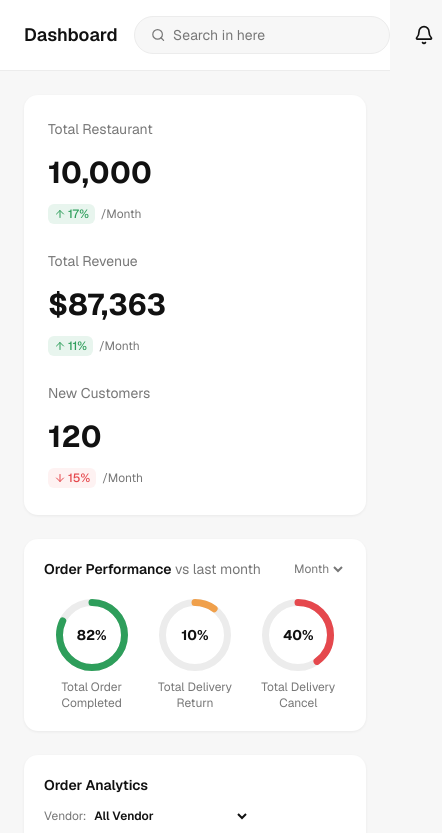
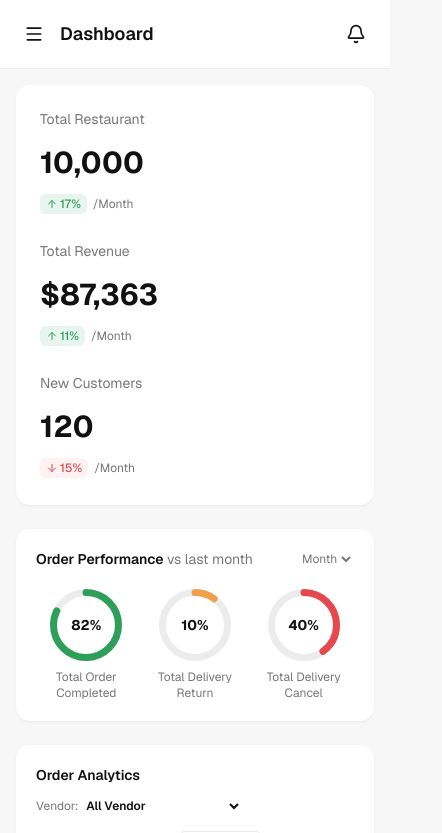
Before and after one commit to Claver250/Eats-FE, a Next.js app: page /dashboard in a window 390 px wide. Shown: the top 833 px of the page, 442 px wide, since content can reach past the window. Built offline with nearby package versions, Linux system fonts and the light colour scheme.

Commit message:
feat: mobile navigation drawer, chart focus fix

```diff
--- a/src/app/(dashboard)/layout.tsx
+++ b/src/app/(dashboard)/layout.tsx
@@ -11,7 +11,7 @@ export default function DashboardLayout({
       <Sidebar />
       <div className="flex min-w-0 flex-1 flex-col">
         <Topbar />
-        <main className="flex-1 p-6">{children}</main>
+        <main className="flex-1 p-4 sm:p-6">{children}</main>
       </div>
     </div>
   );
--- a/src/app/globals.css
+++ b/src/app/globals.css
@@ -29,3 +29,10 @@ body {
   color: var(--color-ink);
   font-family: var(--font-sans);
 }
+
+/* Remove the black focus box Recharts shows after clicking a chart */
+.recharts-wrapper:focus,
+.recharts-wrapper *:focus,
+.recharts-surface:focus {
+  outline: none;
+}
--- /dev/null
+++ b/src/components/layout/MobileNav.tsx
@@ -0,0 +1,50 @@
+"use client";
+
+import { useEffect, useState } from "react";
+import { Menu, X } from "lucide-react";
+import SidebarContent from "./SidebarContent";
+
+export default function MobileNav() {
+    const [open, setOpen] = useState(false);
+
+    useEffect(() => {
+        if (!open) return;
+        const onKey = (e: KeyboardEvent) => {
+        if (e.key === "Escape") setOpen(false);
+        };
+        window.addEventListener("keydown", onKey);
+        return () => window.removeEventListener("keydown", onKey);
+    }, [open]);
+
+    return (
+        <div className="lg:hidden">
+        <button
+            aria-label="Open menu"
+            onClick={() => setOpen(true)}
+            className="rounded-lg p-2 hover:bg-gray-100"
+        >
+            <Menu className="h-5 w-5" />
+        </button>
+
+        {open && (
+            <div className="fixed inset-0 z-50 flex">
+            <div
+                className="absolute inset-0 bg-black/40"
+                onClick={() => setOpen(false)}
+                aria-hidden
+            />
+            <aside className="relative h-full w-72 max-w-[85%] overflow-y-auto bg-surface p-4 shadow-xl">
+                <button
+                aria-label="Close menu"
+                onClick={() => setOpen(false)}
+                className="absolute right-3 top-3 rounded-lg p-2 hover:bg-gray-100"
+                >
+                <X className="h-5 w-5" />
+                </button>
+                <SidebarContent onNavigate={() => setOpen(false)} />
+            </aside>
+            </div>
+        )}
+        </div>
+    );
+}
--- a/src/components/layout/Sidebar.tsx
+++ b/src/components/layout/Sidebar.tsx
@@ -1,67 +1,9 @@
-"use client";
-
-import Link from "next/link";
-import { usePathname } from "next/navigation";
-import { Settings } from "lucide-react";
-import { cn } from "@/lib/utils";
-import { mainNav, otherNav, type NavItem } from "@/config/navigation";
-
-function NavLink({ item }: { item: NavItem }) {
-    const pathname = usePathname();
-    const active = pathname === item.href || pathname.startsWith(item.href + "/");
-    const Icon = item.icon;
-
-    return (
-        <Link
-        href={item.href}
-        className={cn(
-            "flex items-center gap-3 rounded-lg px-3 py-2.5 text-sm font-medium transition-colors",
-            active
-            ? "bg-gray-200/70 text-ink"
-            : "text-muted hover:bg-gray-100 hover:text-ink",
-        )}
-        >
-        <Icon className="h-5 w-5" />
-        {item.label}
-        </Link>
-    );
-}
+import SidebarContent from "./SidebarContent";
 
 export default function Sidebar() {
     return (
-        <aside className="sticky top-0 hidden h-screen w-64 shrink-0 flex-col gap-6 overflow-y-auto border-r border-border bg-surface p-4 lg:flex">
-        <div className="flex items-center gap-2 px-1">
-            <div className="flex h-10 w-10 items-center justify-center rounded-xl bg-brand-600 text-lg font-bold text-white">
-            W
-            </div>
-            <span className="text-xl font-bold text-brand-600">WeEats</span>
-        </div>
-
-        <div className="flex items-center gap-3 rounded-xl bg-surface p-3 shadow-card ring-1 ring-border">
-            <div className="flex h-10 w-10 items-center justify-center rounded-full bg-brand-50 text-sm font-semibold text-brand-700">
-            KM
-            </div>
-            <div className="min-w-0 flex-1">
-            <p className="truncate text-sm font-semibold">Kazi Mahbub</p>
-            <p className="text-xs text-muted">Super Admin</p>
-            </div>
-            <Settings className="h-4 w-4 text-muted" />
-        </div>
-
-        <nav className="flex flex-col gap-1">
-            {mainNav.map((item) => (
-            <NavLink key={item.href} item={item} />
-            ))}
-        </nav>
-
-        <div>
-            <p className="mb-2 px-3 text-xs font-medium text-muted">Others</p>
-            <nav className="flex flex-col gap-1">
-            {otherNav.map((item) => (
-                <NavLink key={item.href} item={item} />
-            ))}
-            </nav>
-        </div>
+        <aside className="sticky top-0 hidden h-screen w-64 shrink-0 overflow-y-auto border-r border-border bg-surface p-4 lg:block">
+        <SidebarContent />
         </aside>
     );
 }
--- /dev/null
+++ b/src/components/layout/SidebarContent.tsx
@@ -0,0 +1,68 @@
+"use client";
+
+import Link from "next/link";
+import { usePathname } from "next/navigation";
+import { Settings } from "lucide-react";
+import { cn } from "@/lib/utils";
+import { mainNav, otherNav, type NavItem } from "@/config/navigation";
+
+function NavLink({ item, onNavigate }: { item: NavItem; onNavigate?: () => void }) {
+    const pathname = usePathname();
+    const active = pathname === item.href || pathname.startsWith(item.href + "/");
+    const Icon = item.icon;
+
+    return (
+        <Link
+        href={item.href}
+        onClick={onNavigate}
+        className={cn(
+            "flex items-center gap-3 rounded-lg px-3 py-2.5 text-sm font-medium transition-colors",
+            active
+            ? "bg-gray-200/70 text-ink"
+            : "text-muted hover:bg-gray-100 hover:text-ink",
+        )}
+        >
+        <Icon className="h-5 w-5" />
+        {item.label}
+        </Link>
+    );
+}
+
+export default function SidebarContent({ onNavigate }: { onNavigate?: () => void }) {
+    return (
+        <div className="flex flex-col gap-6">
+        <div className="flex items-center gap-2 px-1">
+            <div className="flex h-10 w-10 items-center justify-center rounded-xl bg-brand-600 text-lg font-bold text-white">
+            W
+            </div>
+            <span className="text-xl font-bold text-brand-600">WeEats</span>
+        </div>
+
+        <div className="flex items-center gap-3 rounded-xl bg-surface p-3 shadow-card ring-1 ring-border">
+            <div className="flex h-10 w-10 items-center justify-center rounded-full bg-brand-50 text-sm font-semibold text-brand-700">
+            KM
+            </div>
+            <div className="min-w-0 flex-1">
+            <p className="truncate text-sm font-semibold">Kazi Mahbub</p>
+            <p className="text-xs text-muted">Super Admin</p>
+            </div>
+            <Settings className="h-4 w-4 text-muted" />
+        </div>
+
+        <nav className="flex flex-col gap-1">
+            {mainNav.map((item) => (
+            <NavLink key={item.href} item={item} onNavigate={onNavigate} />
+            ))}
+        </nav>
+
+        <div>
+            <p className="mb-2 px-3 text-xs font-medium text-muted">Others</p>
+            <nav className="flex flex-col gap-1">
+            {otherNav.map((item) => (
+                <NavLink key={item.href} item={item} onNavigate={onNavigate} />
+            ))}
+            </nav>
+        </div>
+        </div>
+    );
+}
--- a/src/components/layout/Topbar.tsx
+++ b/src/components/layout/Topbar.tsx
@@ -1,12 +1,16 @@
 import { Bell, Search } from "lucide-react";
+import MobileNav from "./MobileNav";
 
 export default function Topbar({ title = "Dashboard" }: { title?: string }) {
     return (
-        <header className="sticky top-0 z-10 flex items-center justify-between gap-4 border-b border-border bg-surface px-6 py-4">
-        <h1 className="text-lg font-semibold">{title}</h1>
+        <header className="sticky top-0 z-10 flex items-center justify-between gap-3 border-b border-border bg-surface px-4 py-4 sm:px-6">
+        <div className="flex items-center gap-2">
+            <MobileNav />
+            <h1 className="text-lg font-semibold">{title}</h1>
+        </div>
 
-        <div className="flex items-center gap-4">
-            <label className="flex w-64 items-center gap-2 rounded-full border border-border bg-page px-4 py-2 text-sm text-muted focus-within:border-brand-500">
+        <div className="flex items-center gap-2 sm:gap-4">
+            <label className="hidden w-64 items-center gap-2 rounded-full border border-border bg-page px-4 py-2 text-sm text-muted focus-within:border-brand-500 sm:flex">
             <Search className="h-4 w-4" />
             <input
                 type="search"
```
